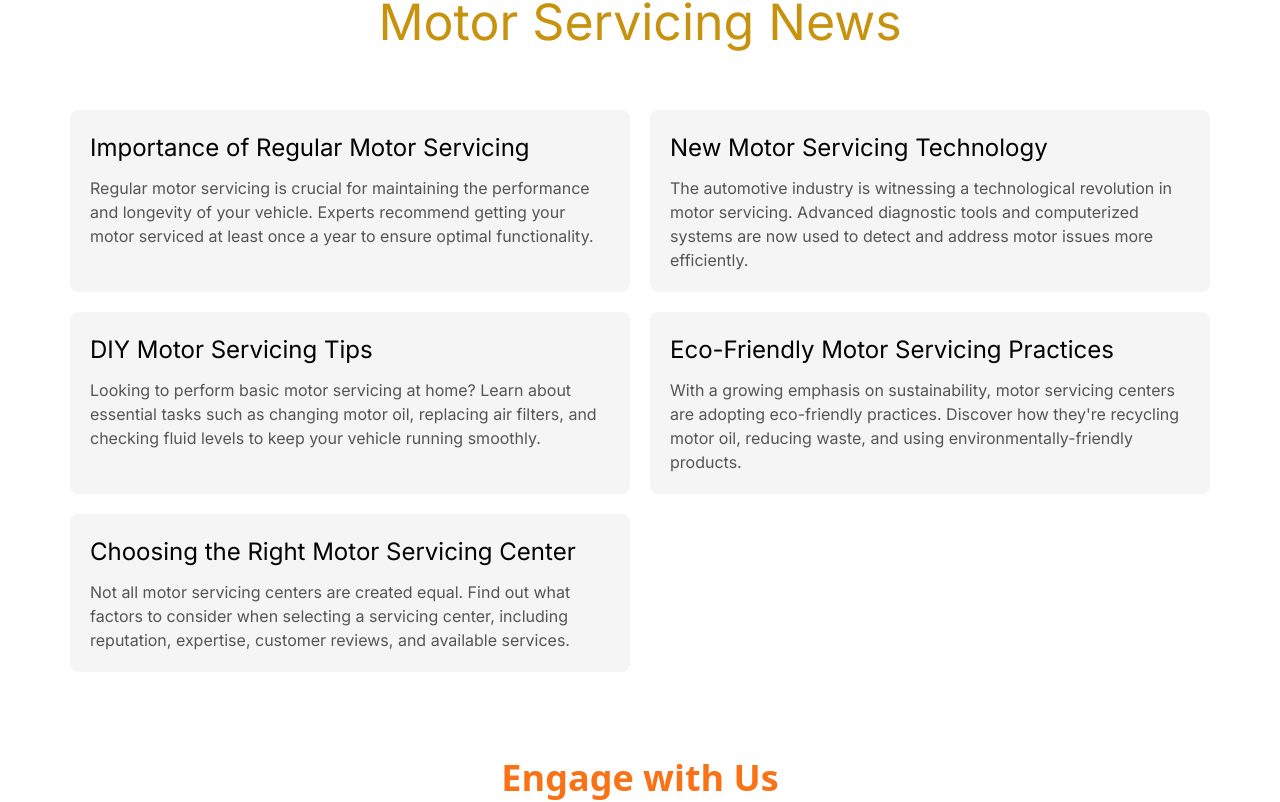
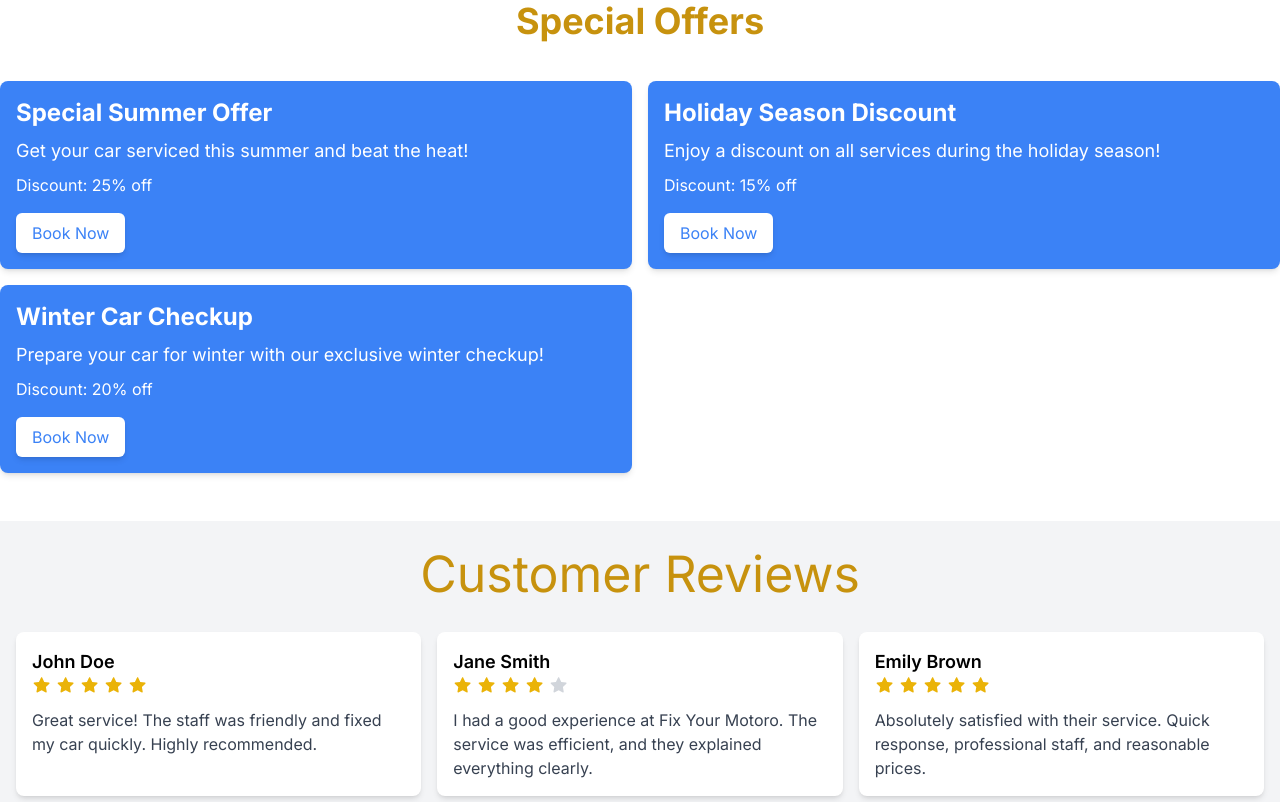
Before and after one commit to smsohag32/fix-your-motoro, a Next.js app: page / in a window 1280 px wide. Shown: the part 4039-4841 px from the top of the page. Built offline with nearby package versions, Linux system fonts and the light colour scheme.

Commit message:
offer and review section added

```diff
--- a/src/app/(main)/page.js
+++ b/src/app/(main)/page.js
@@ -5,6 +5,8 @@ import Hero from "@/components/PagesSection/Home/Hero/Hero";
 import OurExperts from "@/components/PagesSection/Home/OurExperts/OurExperts";
 import OurServices from "@/components/PagesSection/Home/OurServices/OurServices";
 import RecentNews from "@/components/PagesSection/Home/RecentNews/RecentNews";
+import SpecialsOffers from "@/components/PagesSection/Home/SpecialOffers/SpecialsOffers";
+import SuccessReviews from "@/components/PagesSection/Home/SuccessReviews/SuccessReviews";
 
 const HomePage = () => {
   return (
@@ -14,6 +16,8 @@ const HomePage = () => {
       <Categories />
       <OurServices />
       <CarCareTips />
+      <SpecialsOffers />
+      <SuccessReviews/>
       <RecentNews />
       <GetInTouch />
     </main>
--- a/src/components/PagesSection/Home/SpecialOffers/SpecialsOffers.jsx
+++ b/src/components/PagesSection/Home/SpecialOffers/SpecialsOffers.jsx
@@ -1,7 +1,48 @@
 import React from "react";
 
 const SpecialsOffers = () => {
-  return <div></div>;
+  const offersData = [
+    {
+      title: "Special Summer Offer",
+      description: "Get your car serviced this summer and beat the heat!",
+      discount: 25,
+      buttonText: "Book Now",
+    },
+    {
+      title: "Holiday Season Discount",
+      description:
+        "Enjoy a discount on all services during the holiday season!",
+      discount: 15,
+      buttonText: "Book Now",
+    },
+    {
+      title: "Winter Car Checkup",
+      description:
+        "Prepare your car for winter with our exclusive winter checkup!",
+      discount: 20,
+      buttonText: "Book Now",
+    },
+  ];
+  return (
+    <div className="my-12">
+      <h1 className="text-4xl font-bold text-center mb-10">Special Offers</h1>
+      <div className="grid grid-cols-1 md:grid-cols-2 gap-4">
+        {offersData.map((offer, index) => (
+          <div
+            key={index}
+            className="bg-blue-500 text-white p-4 rounded-lg shadow-md"
+          >
+            <h2 className="text-2xl font-bold mb-2">{offer.title}</h2>
+            <p className="text-lg">{offer.description}</p>
+            <p className="mt-2">Discount: {offer.discount}% off</p>
+            <button className="mt-4 bg-white text-blue-500 px-4 py-2 rounded-md shadow-md hover:bg-blue-500 hover:text-white">
+              {offer.buttonText}
+            </button>
+          </div>
+        ))}
+      </div>
+    </div>
+  );
 };
 
 export default SpecialsOffers;
--- /dev/null
+++ b/src/components/PagesSection/Home/SuccessReviews/StarRating.jsx
@@ -0,0 +1,20 @@
+import { AiFillStar } from "react-icons/ai";
+const StarRating = ({ rating }) => {
+  return (
+    <div className="flex">
+      {Array.from({ length: 5 }).map((_, index) => (
+        <svg
+          key={index}
+          className={`w-6 h-6 fill-current ${
+            index < rating ? "text-yellow-500" : "text-gray-300"
+          }`}
+          viewBox="0 0 20 20"
+        >
+          <AiFillStar />
+        </svg>
+      ))}
+    </div>
+  );
+};
+
+export default StarRating;
--- a/src/components/PagesSection/Home/SuccessReviews/SuccessReviews.jsx
+++ b/src/components/PagesSection/Home/SuccessReviews/SuccessReviews.jsx
@@ -1,7 +1,45 @@
 import React from "react";
+import StarRating from "./StarRating";
+
+const reviews = [
+  {
+    id: 1,
+    name: "John Doe",
+    rating: 5,
+    reviewText:
+      "Great service! The staff was friendly and fixed my car quickly. Highly recommended.",
+  },
+  {
+    id: 2,
+    name: "Jane Smith",
+    rating: 4,
+    reviewText:
+      "I had a good experience at Fix Your Motoro. The service was efficient, and they explained everything clearly.",
+  },
+  {
+    id: 4,
+    name: "Emily Brown",
+    rating: 5,
+    reviewText:
+      "Absolutely satisfied with their service. Quick response, professional staff, and reasonable prices.",
+  },
+];
 
 const SuccessReviews = () => {
-  return <div></div>;
+  return (
+    <div className="p-4 bg-gray-100">
+      <h1 className="">Customer Reviews</h1>
+      <div className="grid grid-cols-1 md:grid-cols-2 lg:grid-cols-3 gap-4">
+        {reviews.map((review) => (
+          <div key={review.id} className="bg-white p-4 rounded-lg shadow-md">
+            <p className="text-lg font-semibold">{review.name}</p>
+            <StarRating rating={review.rating} />
+            <p className="text-gray-700 mt-2">{review.reviewText}</p>
+          </div>
+        ))}
+      </div>
+    </div>
+  );
 };
 
 export default SuccessReviews;
```
Also changed, not shown: 1 other file (tests, documents, lock files or other folders).
